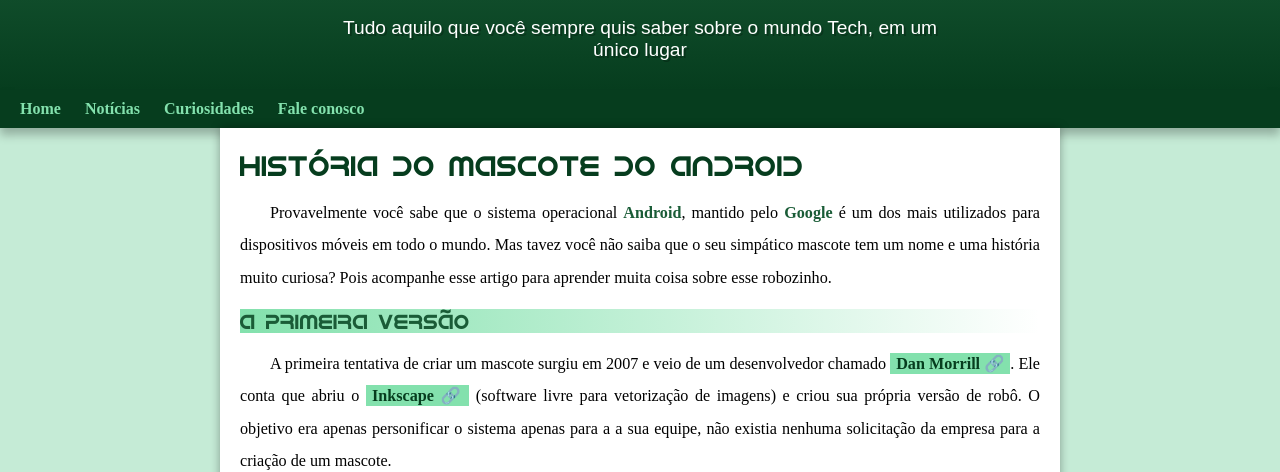
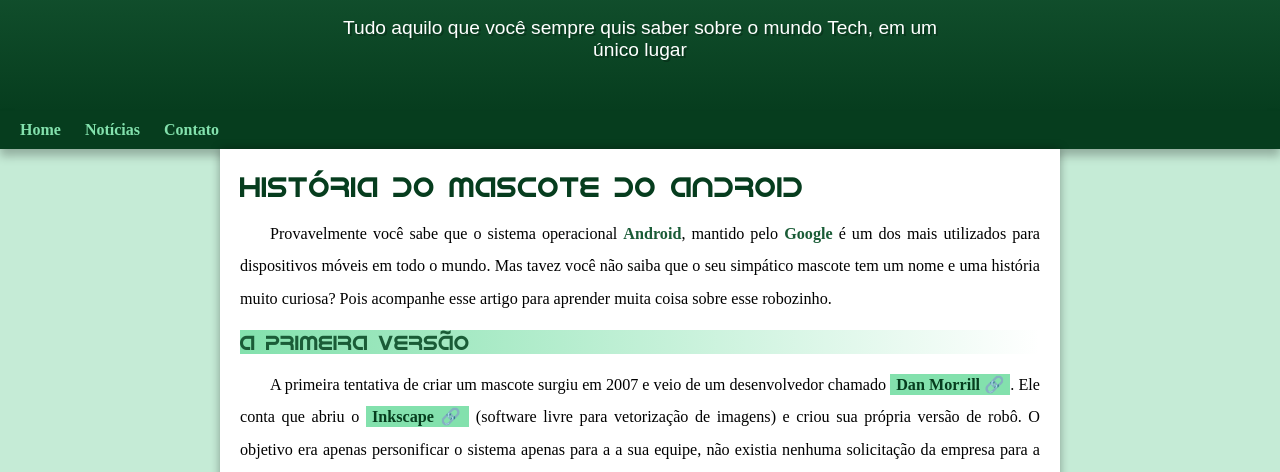
Before and after one commit to henriqueprogrammer/projeto-android, a plain HTML site: page index.html in a window 1280 px wide. Shown: the part 100-572 px from the top of the page. Drawn offline with Linux system fonts and the light colour scheme.

Commit message:
Problema de padding resolvido

```diff
--- a/estilo/style.css
+++ b/estilo/style.css
@@ -50,7 +50,7 @@ header > p{
     font-size: 1.2em;
     max-width: 600px;
     margin: auto;
-    margin-bottom: 30px;
+    padding-bottom: 50px;
     padding-left: 10px;
     padding-right: 10px;
     text-shadow: 2px 2px 0px rgba(0, 0, 0, 0.247);
--- a/index.html
+++ b/index.html
@@ -16,8 +16,8 @@
     <nav>
         <a href="">Home</a>
         <a href="">Notícias</a>
-        <a href="">Curiosidades</a>
-        <a href="">Fale conosco</a>
+
+        <a href="">Contato</a>
     </nav>
 
 
```
